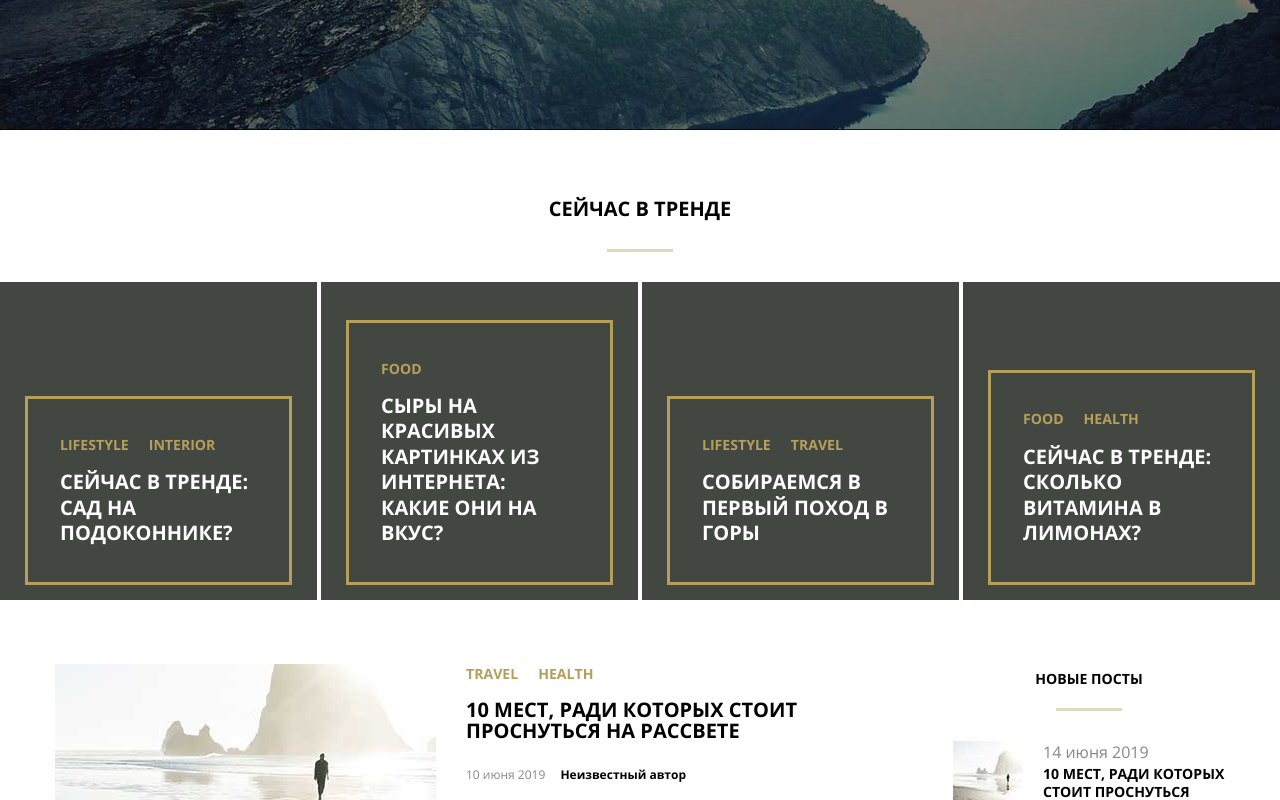
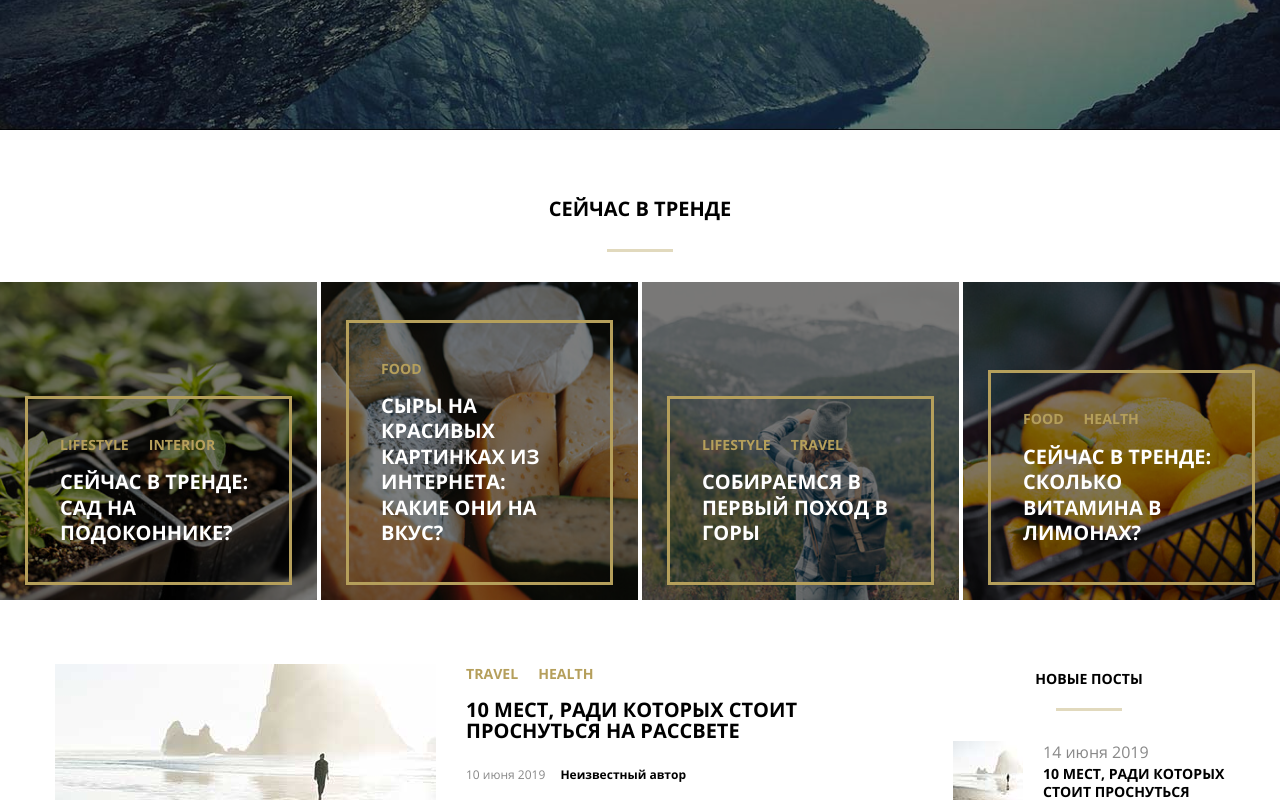
Before and after one commit to Gremelya/mqdiplomn, a plain HTML site: page index.html in a window 1280 px wide. Shown: the part 373-1173 px from the top of the page. Drawn offline with Linux system fonts and the light colour scheme; files whose address does not match are found by name.

Commit message:
изменения
изменены названия трендов

```diff
--- a/css/style.css
+++ b/css/style.css
@@ -377,23 +377,23 @@ h3 {
     height: 318px;
 }
 
-.trend-block-1{
+.trend-windowsill{
     background-image: url(../images/trend1.jpg);
 }
 
-.trend-block-2{
+.trend-cheese{
     background-image: url(../images/trend2.jpg);
 }
 
-.trend-block-3{
+.trend-walk{
     background-image: url(../images/trend3.jpg);
 }
 
-.trend-block-4{
+.trend-orange{
     background-image: url(../images/trend4.jpg);
 }
 
-.trend-block-1::before, .trend-block-2::before, .trend-block-3::before, .trend-block-4::before{
+.trend-windowsill::before, .trend-cheese::before, .trend-walk::before, .trend-orange::before{
     content: "";
     background-color: #000000;
     position: absolute;
```
